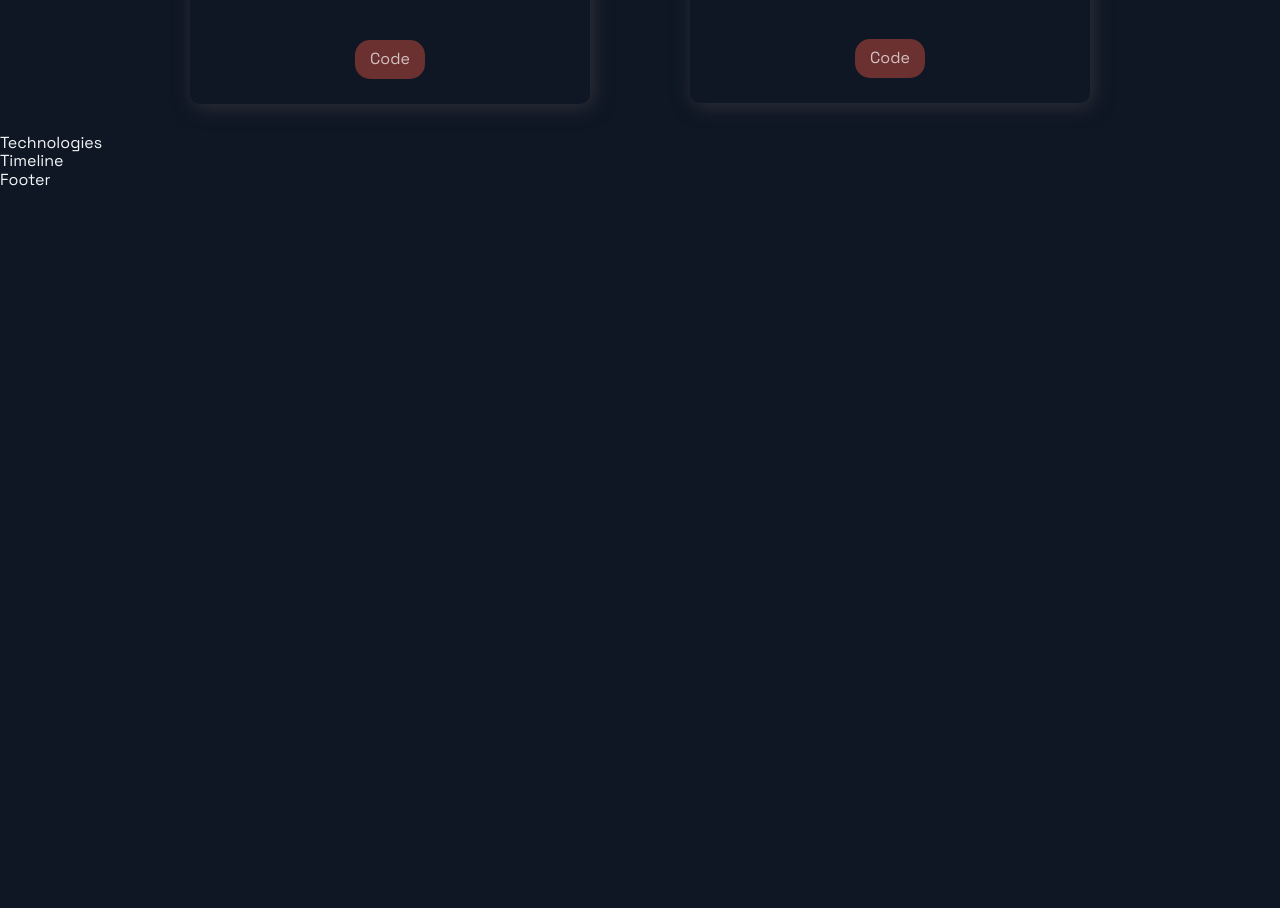
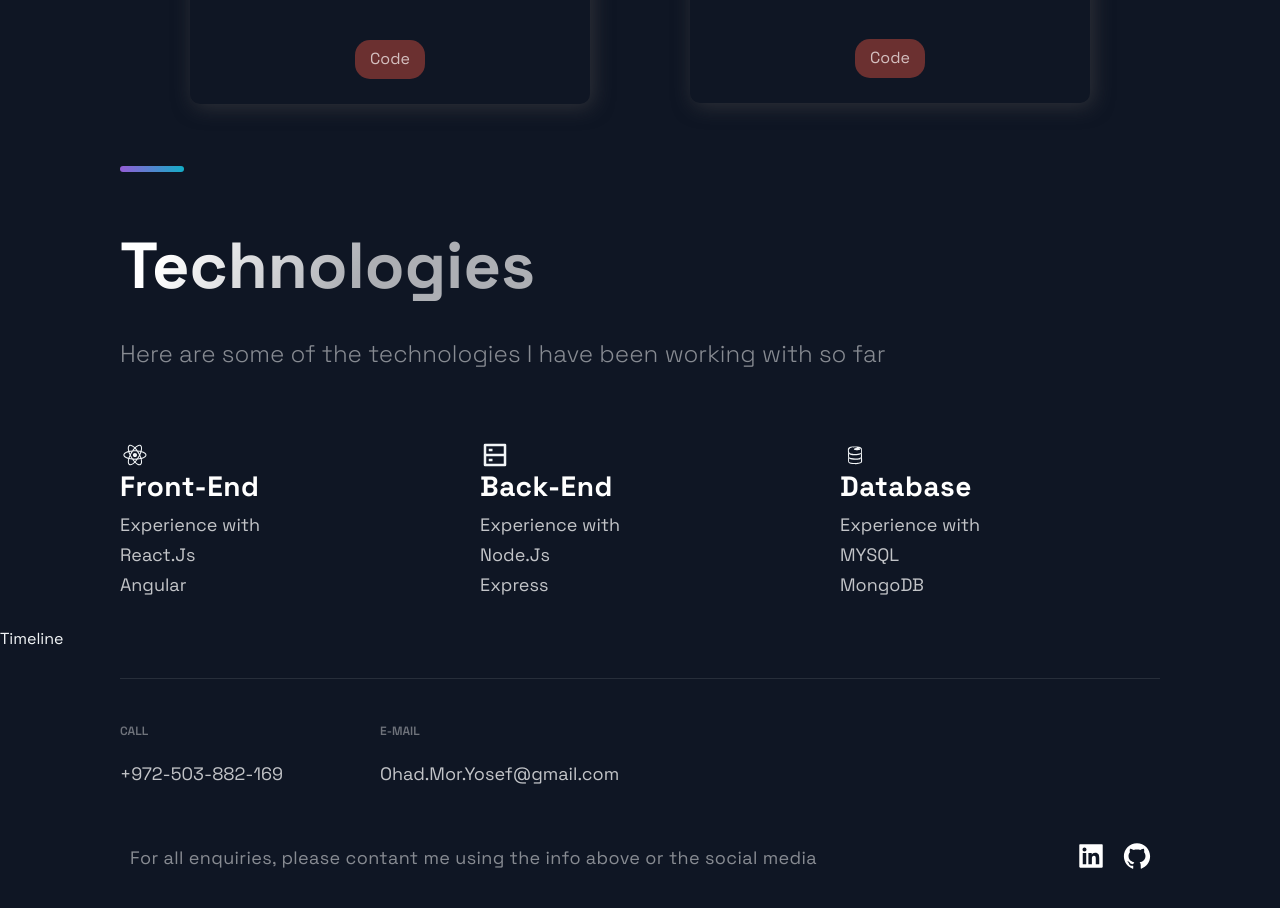
Before and after one commit to OhadMY/Portfolio-Website, a Next.js app: page / in a window 1280 px wide. Shown: the part 2020-2928 px from the top of the page. Before the commit the page ends 2210 px from the top, so only its background shows below. Built offline with nearby package versions, Linux system fonts and the light colour scheme.

Commit message:
Completed 2 sections

```diff
--- a/src/components/Footer/Footer.js
+++ b/src/components/Footer/Footer.js
@@ -1,14 +1,54 @@
-import React from 'react';
-import { AiFillGithub, AiFillInstagram, AiFillLinkedin } from 'react-icons/ai';
+import React from "react";
+import { AiFillGithub, AiFillInstagram, AiFillLinkedin } from "react-icons/ai";
 
-import { SocialIcons } from '../Header/HeaderStyles';
-import { CompanyContainer, FooterWrapper, LinkColumn, LinkItem, LinkList, LinkTitle, Slogan, SocialContainer, SocialIconsContainer } from './FooterStyles';
+import { SocialIcons } from "../Header/HeaderStyles";
+import {
+  CompanyContainer,
+  FooterWrapper,
+  LinkColumn,
+  LinkItem,
+  LinkList,
+  LinkTitle,
+  SocialContainer,
+  SocialIconsContainer,
+  Support,
+} from "./FooterStyles";
 
 const Footer = () => {
   return (
-    <div>
-      Footer
-    </div>
+    <FooterWrapper>
+      <LinkList>
+        <LinkColumn>
+          <LinkTitle>Call</LinkTitle>
+          <LinkItem href="tel:+972-503-882-169">+972-503-882-169</LinkItem>
+        </LinkColumn>
+        <LinkColumn>
+          <LinkTitle>E-Mail</LinkTitle>
+          <LinkItem href="mailto:Ohad.Mor.Yosef@gmail.com">
+            Ohad.Mor.Yosef@gmail.com
+          </LinkItem>
+        </LinkColumn>
+      </LinkList>
+      <SocialIconsContainer>
+        <CompanyContainer>
+          <Support>
+            For all enquiries, please contant me using the info above or the
+            social media
+          </Support>
+        </CompanyContainer>
+        <SocialContainer>
+          <SocialIcons
+            href="https://www.linkedin.com/in/ohadmy/"
+            target="_blank"
+          >
+            <AiFillLinkedin size="3rem"></AiFillLinkedin>
+          </SocialIcons>
+          <SocialIcons href="https://github.com/OhadMY" target="_blank">
+            <AiFillGithub size="3rem"></AiFillGithub>
+          </SocialIcons>
+        </SocialContainer>
+      </SocialIconsContainer>
+    </FooterWrapper>
   );
 };
 
--- a/src/components/Technologies/Technologies.js
+++ b/src/components/Technologies/Technologies.js
@@ -1,12 +1,63 @@
-import React from 'react';
-import { DiFirebase, DiReact, DiZend } from 'react-icons/di';
-import { Section, SectionDivider, SectionText, SectionTitle } from '../../styles/GlobalComponents';
-import { List, ListContainer, ListItem, ListParagraph, ListTitle } from './TechnologiesStyles';
+import React from "react";
+import { DiFirebase, DiReact } from "react-icons/di";
+import { RiServerLine } from "react-icons/ri";
+import {
+  Section,
+  SectionDivider,
+  SectionText,
+  SectionTitle,
+} from "../../styles/GlobalComponents";
+import {
+  List,
+  ListContainer,
+  ListItem,
+  ListParagraph,
+  ListTitle,
+} from "./TechnologiesStyles";
 
-const Technologies = () =>  (
-  <div>
-    Technologies
-  </div>
+const Technologies = () => (
+  <Section id="tech">
+    <SectionDivider />
+    <SectionTitle main>Technologies</SectionTitle>
+    <SectionText>
+      Here are some of the technologies I have been working with so far
+    </SectionText>
+    <List>
+      <ListItem>
+        <DiReact size="3rem" />
+        <ListContainer>
+          <ListTitle>Front-End</ListTitle>
+          <ListParagraph>
+            Experience with <br />
+            React.Js <br />
+            Angular
+          </ListParagraph>
+        </ListContainer>
+      </ListItem>
+      <ListItem>
+        <RiServerLine size="3rem" style />
+        <ListContainer>
+          <ListTitle>Back-End</ListTitle>
+          <ListParagraph>
+            Experience with <br />
+            Node.Js <br />
+            Express
+          </ListParagraph>
+        </ListContainer>
+      </ListItem>
+      <ListItem>
+        <DiFirebase size="3rem" />
+        <ListContainer>
+          <ListTitle>Database</ListTitle>
+          <ListParagraph>
+            Experience with <br />
+            MYSQL <br />
+            MongoDB
+          </ListParagraph>
+        </ListContainer>
+      </ListItem>
+    </List>
+  </Section>
 );
 
 export default Technologies;
```
